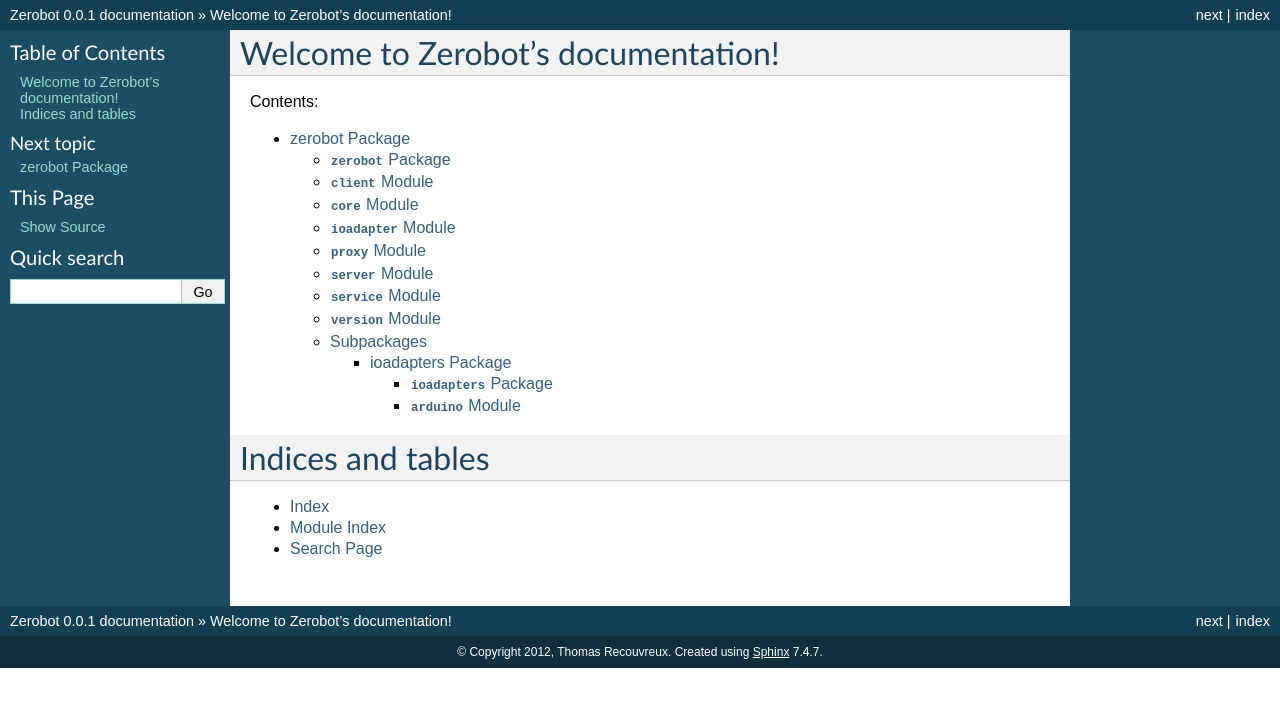
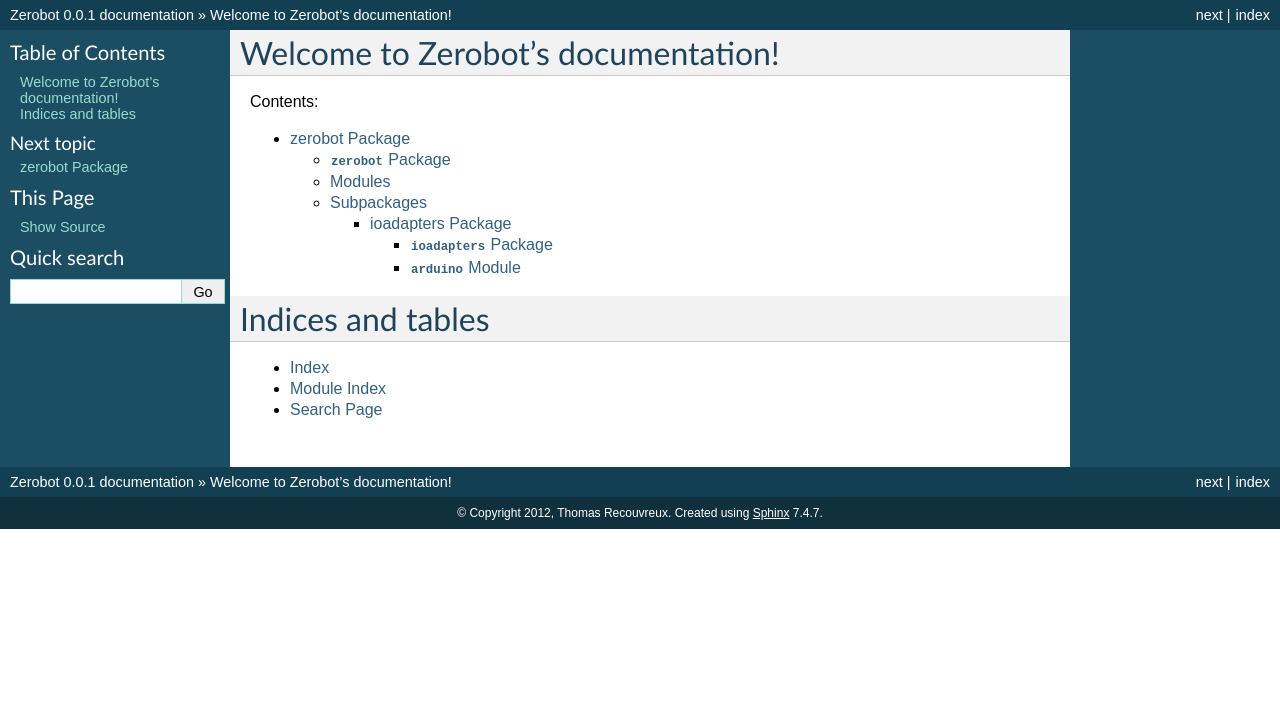
Before and after one commit to utcoupe/zerobot, a Sphinx documentation site: the page built from python3/docs/index.rst, in a window 1280 px wide. Shown: the top 707 px of the page. Built offline with Sphinx 7.4.7, drawn with Linux system fonts in a browser that asks for light colours; pages that are not in the unit, such as notebooks, are missing from menus.

Commit message:
update doc

```diff
--- a/python3/docs/zerobot.rst
+++ b/python3/docs/zerobot.rst
@@ -10,68 +10,23 @@
     :undoc-members:
     :show-inheritance:
 
-:mod:`client` Module
---------------------
 
-.. automodule:: zerobot.client
-    :members:
-    :inherited-members:
-    :undoc-members:
-    :show-inheritance:
 
-:mod:`core` Module
-------------------
 
-.. automodule:: zerobot.core
-    :members:
-    :inherited-members:
-    :undoc-members:
-    :show-inheritance:
 
-:mod:`ioadapter` Module
------------------------
 
-.. automodule:: zerobot.ioadapter
-    :members:
-    :inherited-members:
-    :undoc-members:
-    :show-inheritance:
+Modules
+-----------
 
-:mod:`proxy` Module
--------------------
+.. toctree::
 
-.. automodule:: zerobot.proxy
-    :members:
-    :inherited-members:
-    :undoc-members:
-    :show-inheritance:
+    zerobot.core
+    zerobot.client
+    zerobot.service
+    zerobot.server
+    zerobot.ioadapter
+    zerobot.proxy
 
-:mod:`server` Module
---------------------
-
-.. automodule:: zerobot.server
-    :members:
-    :inherited-members:
-    :undoc-members:
-    :show-inheritance:
-
-:mod:`service` Module
----------------------
-
-.. automodule:: zerobot.service
-    :members:
-    :inherited-members:
-    :undoc-members:
-    :show-inheritance:
-
-:mod:`version` Module
----------------------
-
-.. automodule:: zerobot.version
-    :members:
-    :inherited-members:
-    :undoc-members:
-    :show-inheritance:
 
 Subpackages
 -----------
```
Also changed, not shown: 1 other file.
